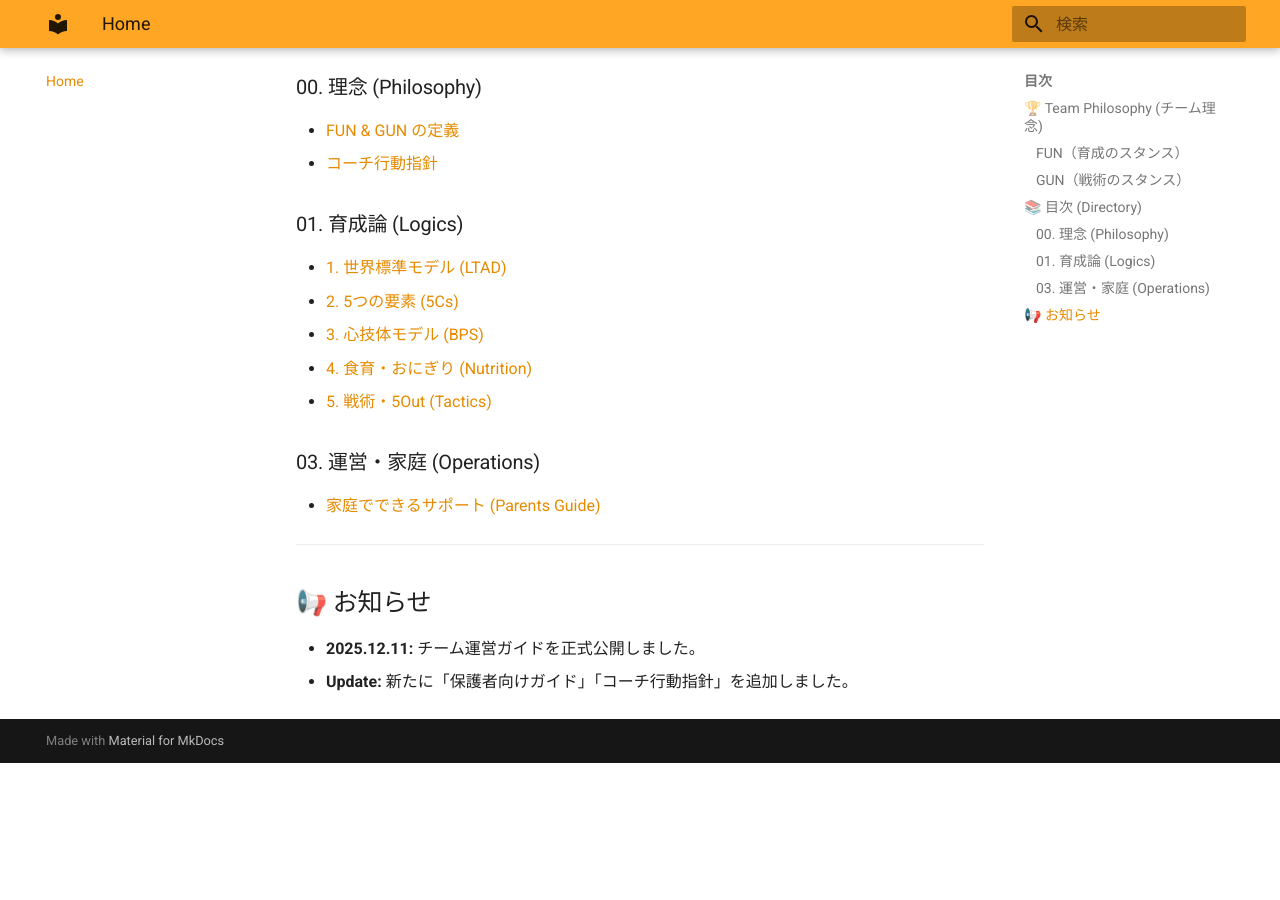
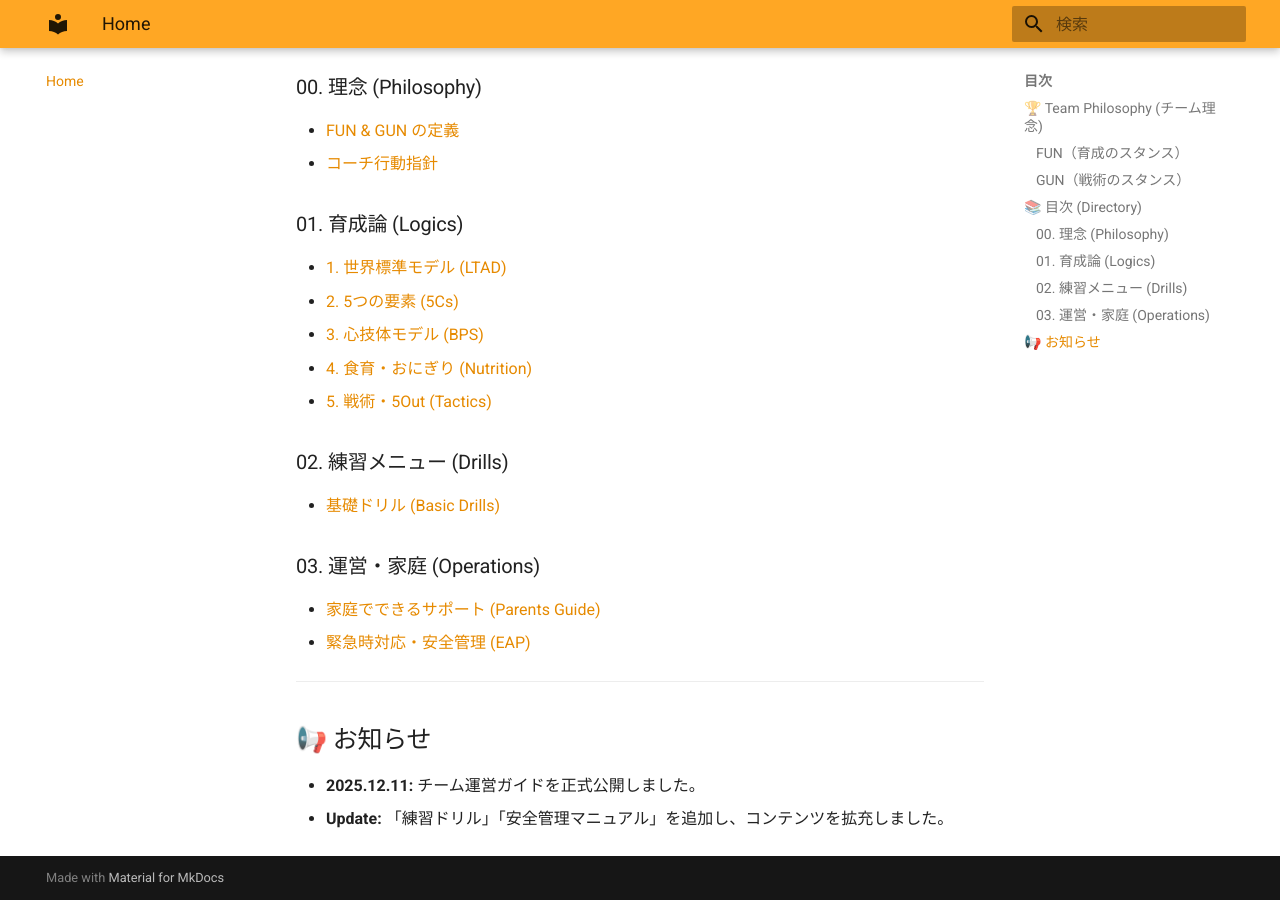
Before and after one commit to kawaiikumichan/asahicho-minibus-ops, an MkDocs documentation site: the page built from docs/index.md, in a window 1280 px wide and 900 px high, scrolled down 741 px. Built offline with MkDocs 1.6.1 and Material for MkDocs 9.7.7, drawn with Linux system fonts in a browser that asks for light colours; before the commit the page ends 1504 px from its top, so only the background shows below that.

Commit message:
Update index.md

```diff
--- a/docs/index.md
+++ b/docs/index.md
@@ -31,11 +31,15 @@
 * [4. 食育・おにぎり (Nutrition)](01_Coaching_Logics/nutrition.md)
 * [5. 戦術・5Out (Tactics)](01_Coaching_Logics/5out.md)
 
+### 02. 練習メニュー (Drills)
+* [基礎ドリル (Basic Drills)](02_Training_Drills/basics.md)
+
 ### 03. 運営・家庭 (Operations)
 * [家庭でできるサポート (Parents Guide)](03_Operations/parents_guide.md)
+* [緊急時対応・安全管理 (EAP)](03_Operations/eap.md)
 
 ---
 
 ## 📢 お知らせ
 * **2025.12.11:** チーム運営ガイドを正式公開しました。
-* **Update:** 新たに「保護者向けガイド」「コーチ行動指針」を追加しました。
+* **Update:** 「練習ドリル」「安全管理マニュアル」を追加し、コンテンツを拡充しました。
```
